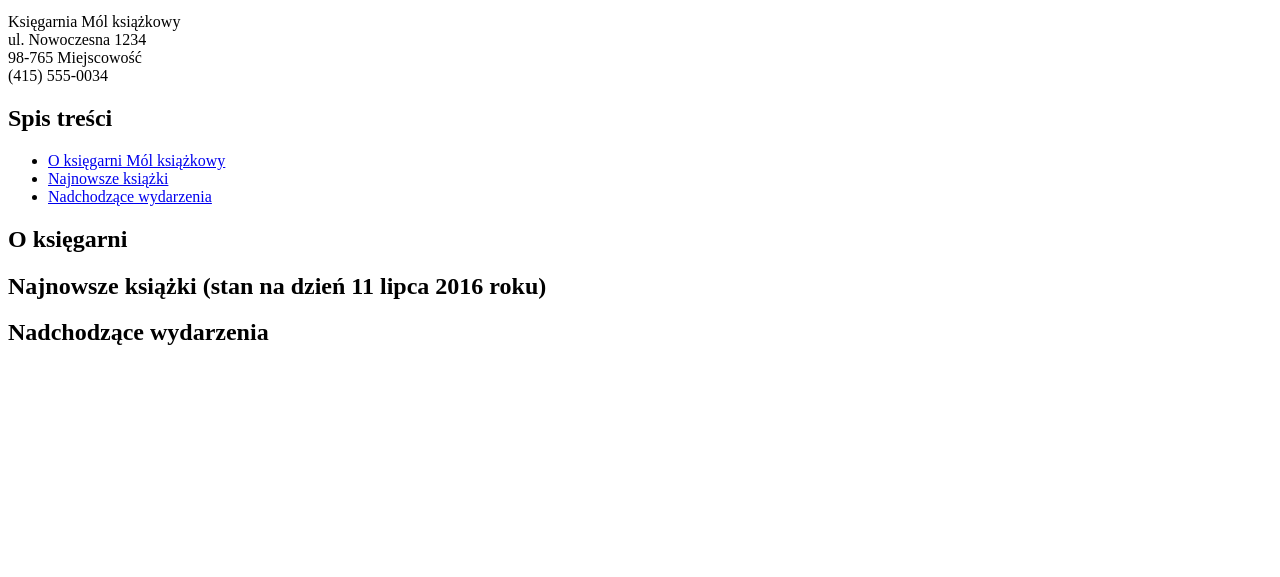
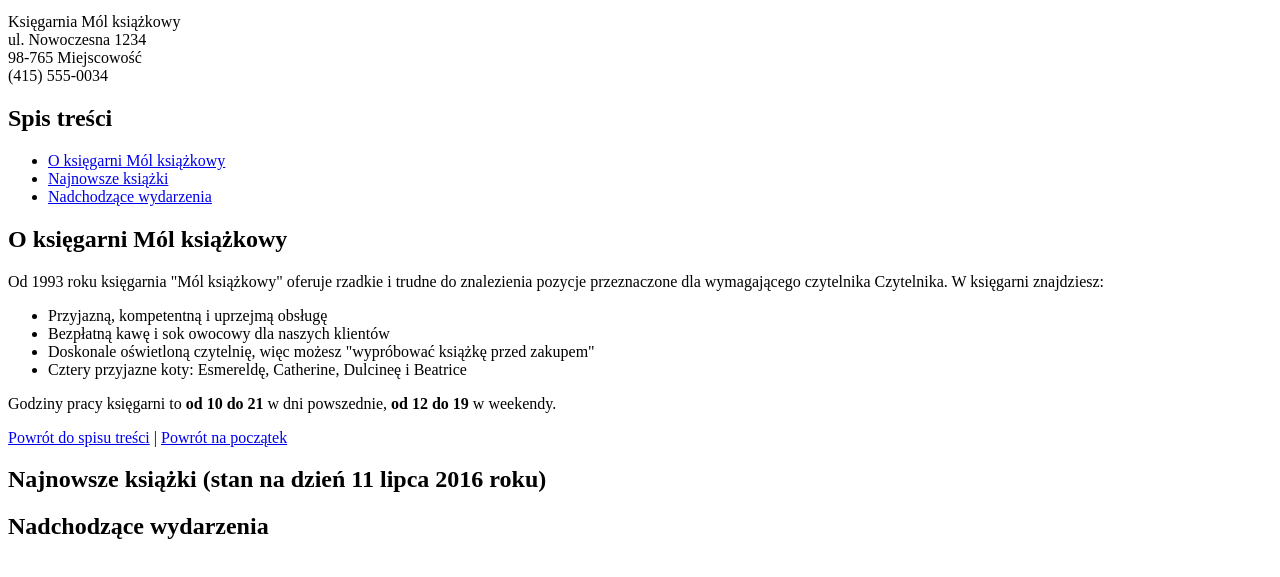
Before and after one commit to mkgrn/pai-lab1-ss, a plain HTML site: page index.html in a window 1280 px wide. Shown: the part 137-714 px from the top of the page. Drawn offline with Linux system fonts and the light colour scheme.

Commit message:
Zadanie 3.2.4 - dodanie opisu sklepu

```diff
--- a/index.html
+++ b/index.html
@@ -22,7 +22,23 @@
             <li><a href="#recent">Najnowsze książki</a></li>
             <li><a href="#upcoming">Nadchodzące wydarzenia</a></li>
         </ul>
-        <h2 id="about">O księgarni</h2>
+        <h2 id="about">O księgarni Mól książkowy</h2>
+        <p> Od 1993 roku księgarnia "Mól książkowy" oferuje rzadkie
+            i trudne do znalezienia pozycje przeznaczone dla wymagającego czytelnika Czytelnika. W księgarni znajdziesz:
+        </p>
+        <ul>
+            <li>Przyjazną, kompetentną i uprzejmą obsługę</li>
+            <li>Bezpłatną kawę i sok owocowy dla naszych klientów</li>
+            <li>Doskonale oświetloną czytelnię, więc możesz "wypróbować książkę przed zakupem"</li>
+            <li>Cztery przyjazne koty: Esmereldę, Catherine, Dulcineę i Beatrice</li>
+        </ul>
+        <p>Godziny pracy księgarni to <strong>od 10 do 21</strong> w dni powszednie,
+            <strong>od 12 do 19</strong> w weekendy.
+        </p>
+        <p>
+            <a href="#contents">Powrót do spisu treści</a> |
+            <a href="#top">Powrót na początek</a>
+        </p>
         <h2 id="recent">Najnowsze książki (stan na dzień 11 lipca 2016 roku)</h2>
         <h2 id="upcoming">Nadchodzące wydarzenia</h2>
     </body>
```
